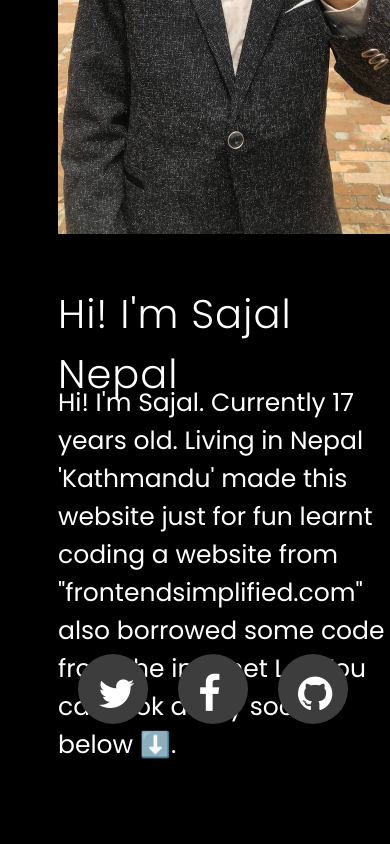
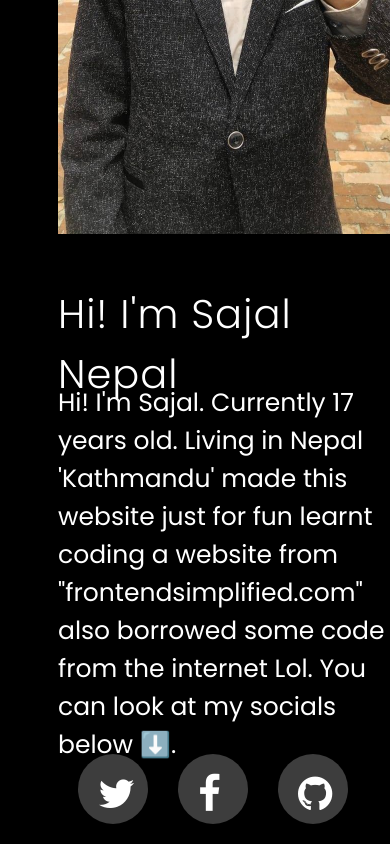
Before and after one commit to devsajie/Sajalportfolio, a plain HTML site: page index.html in a window 390 px wide. Shown: the part 1323-2167 px from the top of the page. Before the commit the page ends 2087 px from the top, so only its background shows below. Drawn offline with Linux system fonts and the light colour scheme.

Commit message:
Update styles.css

```diff
--- a/styles.css
+++ b/styles.css
@@ -233,7 +233,7 @@ ul {
 @media screen and (max-width: 600px) {
     ul{
         position: absolute;
-        margin-top: 400px;
+        margin-top: 500px;
         margin-left: 50px;
     }
 }
```
